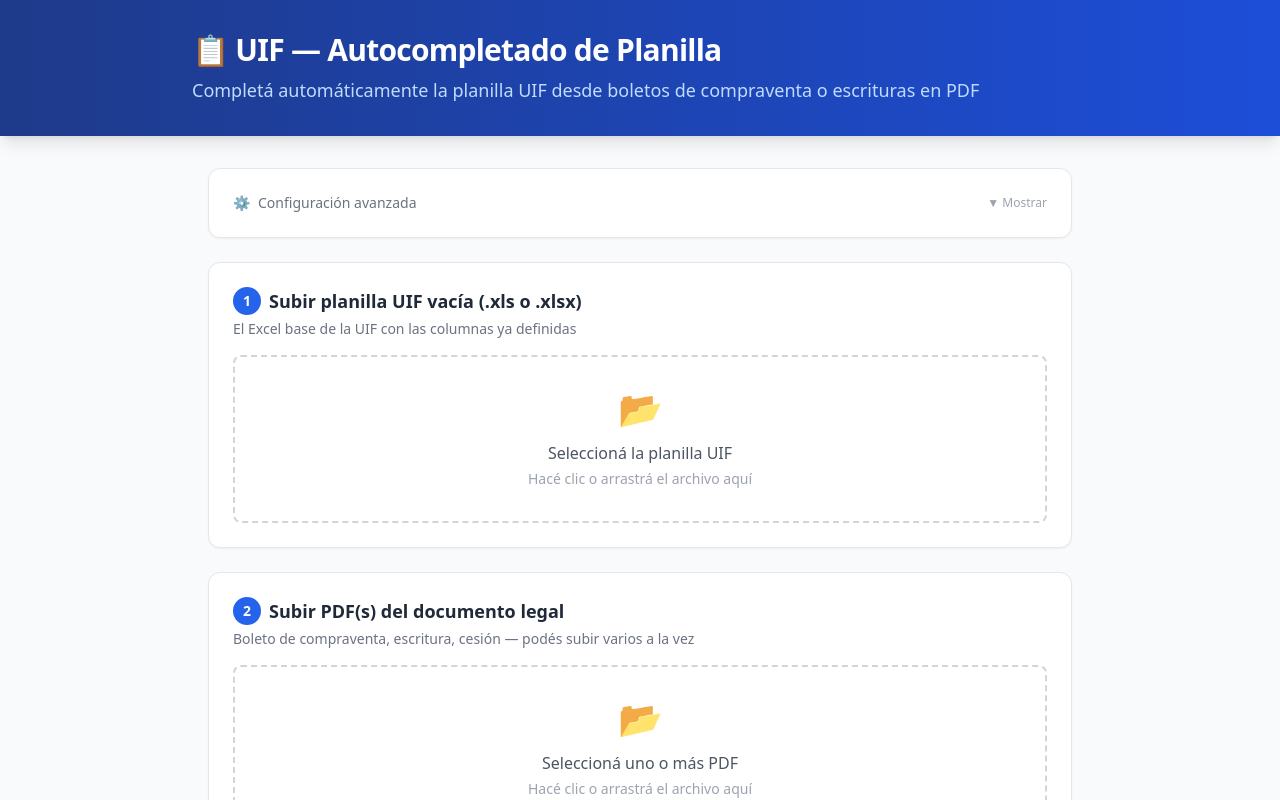
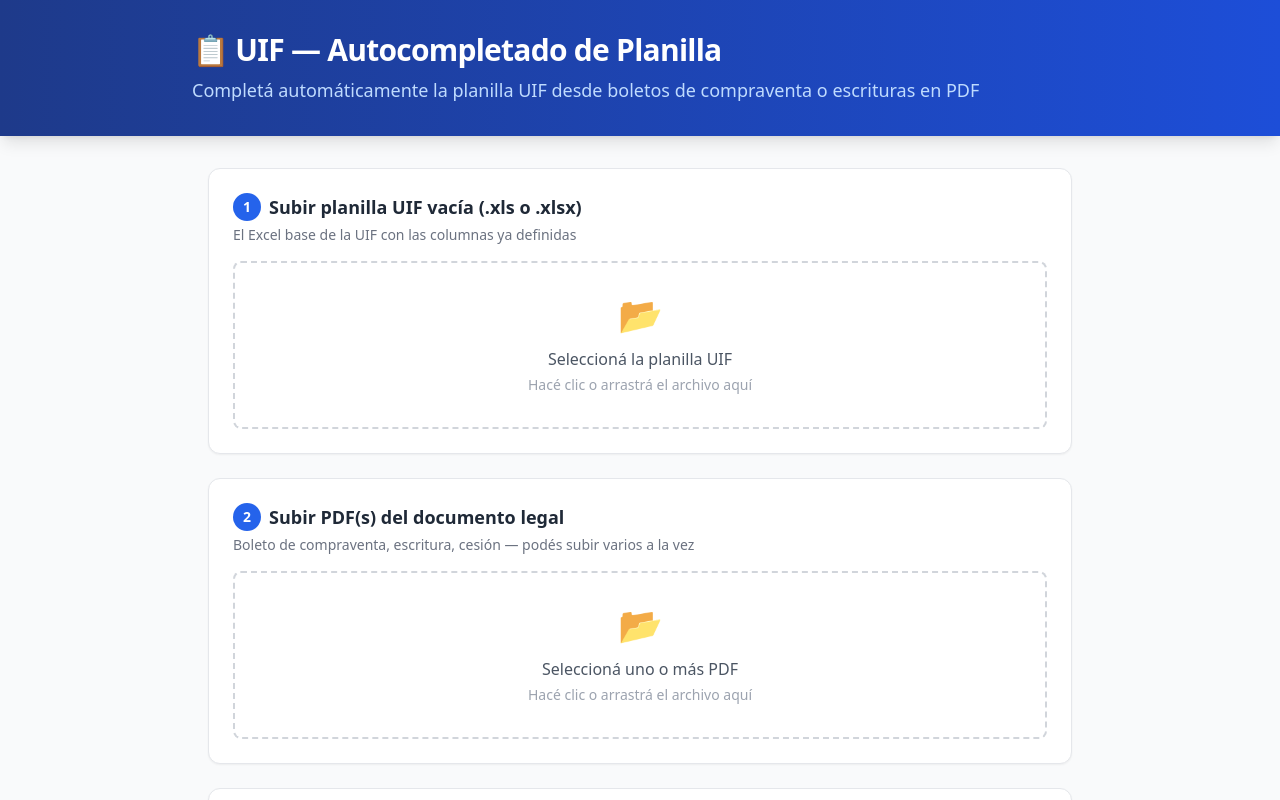
Before and after one commit to estrellingui/uif-autocompletado, a Next.js app: page / in a window 1280 px wide. Shown: the top 800 px of the page. Built offline with nearby package versions, Linux system fonts and the light colour scheme.

Commit message:
Update page.tsx

```diff
--- a/src/app/page.tsx
+++ b/src/app/page.tsx
@@ -229,10 +229,8 @@
 export default function Home() {
   const [excelFiles, setExcelFiles] = useState<File[]>([]);
   const [pdfFiles, setPdfFiles] = useState<File[]>([]);
-  const [apiKey, setApiKey] = useState("");
-  const [showKey, setShowKey] = useState(false);
-  const [model, setModel] = useState("claude-sonnet-4-5");
-  const [showConfig, setShowConfig] = useState(false);
+  const [apiKey] = useState("");
+  const model = "claude-sonnet-4-5";
   const [isProcessing, setIsProcessing] = useState(false);
   const [statusMsg, setStatusMsg] = useState("");
   const [result, setResult] = useState<ApiResponse | null>(null);
@@ -333,71 +331,6 @@
       </header>
 
       <main className="max-w-4xl mx-auto px-4 py-8 space-y-6">
-        {/* Config — collapsed by default */}
-        <div className="card">
-          <button
-            type="button"
-            onClick={() => setShowConfig(!showConfig)}
-            className="w-full flex items-center justify-between text-left"
-          >
-            <h2 className="text-sm font-medium text-gray-500 flex items-center gap-2">
-              <span>⚙️</span> Configuración avanzada
-            </h2>
-            <span className="text-gray-400 text-xs">
-              {showConfig ? "▲ Ocultar" : "▼ Mostrar"}
-            </span>
-          </button>
-
-          {showConfig && (
-            <div className="space-y-4 mt-4 pt-4 border-t border-gray-100">
-              <div>
-                <label className="block text-sm font-medium text-gray-700 mb-1">
-                  API Key de Claude (Anthropic)
-                </label>
-                <div className="flex gap-2">
-                  <input
-                    type={showKey ? "text" : "password"}
-                    value={apiKey}
-                    onChange={(e) => setApiKey(e.target.value)}
-                    placeholder="sk-ant-... (dejá vacío si ya la configuraste en Vercel)"
-                    className="flex-1 border border-gray-300 rounded-lg px-3 py-2 text-sm focus:outline-none focus:ring-2 focus:ring-blue-500"
-                  />
-                  <button
-                    type="button"
-                    onClick={() => setShowKey(!showKey)}
-                    className="px-3 py-2 text-gray-500 border border-gray-300 rounded-lg hover:bg-gray-50 text-sm"
-                  >
-                    {showKey ? "Ocultar" : "Mostrar"}
-                  </button>
-                </div>
-                <p className="text-xs text-gray-400 mt-1">
-                  Si guardaste la clave en Vercel → Environment Variables, dejá
-                  este campo vacío.
-                </p>
-              </div>
-              <div>
-                <label className="block text-sm font-medium text-gray-700 mb-1">
-                  Modelo de IA
-                </label>
-                <select
-                  value={model}
-                  onChange={(e) => setModel(e.target.value)}
-                  className="border border-gray-300 rounded-lg px-3 py-2 text-sm focus:outline-none focus:ring-2 focus:ring-blue-500"
-                >
-                  <option value="claude-opus-4-5">
-                    Opus 4.5 — Máxima precisión
-                  </option>
-                  <option value="claude-sonnet-4-5">
-                    Sonnet 4.5 — Equilibrio velocidad y precisión (recomendado)
-                  </option>
-                  <option value="claude-haiku-4-5">
-                    Haiku 4.5 — Más rápido
-                  </option>
-                </select>
-              </div>
-            </div>
-          )}
-        </div>
 
         {/* Step 1 */}
         <div className="card">
```
